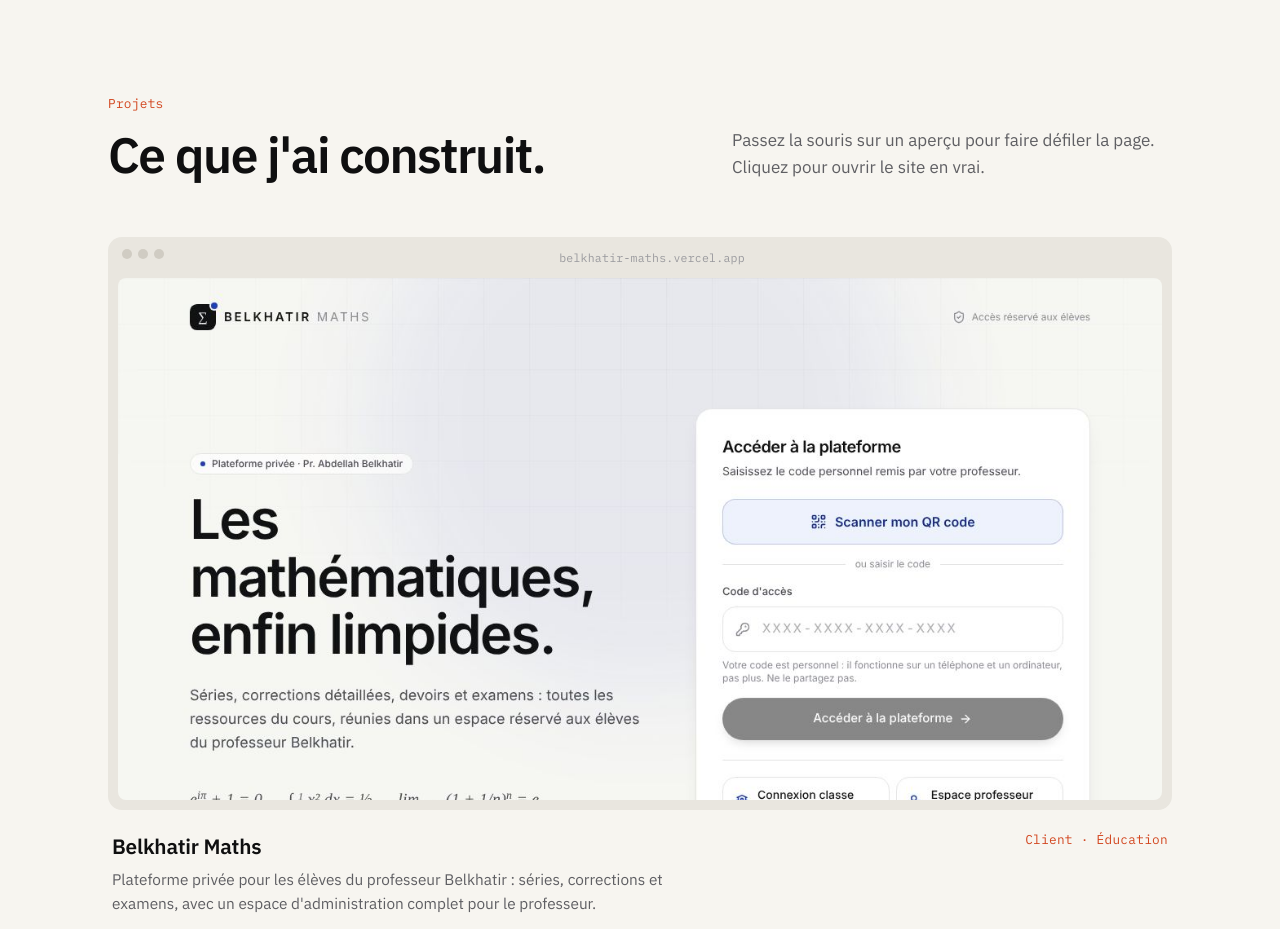
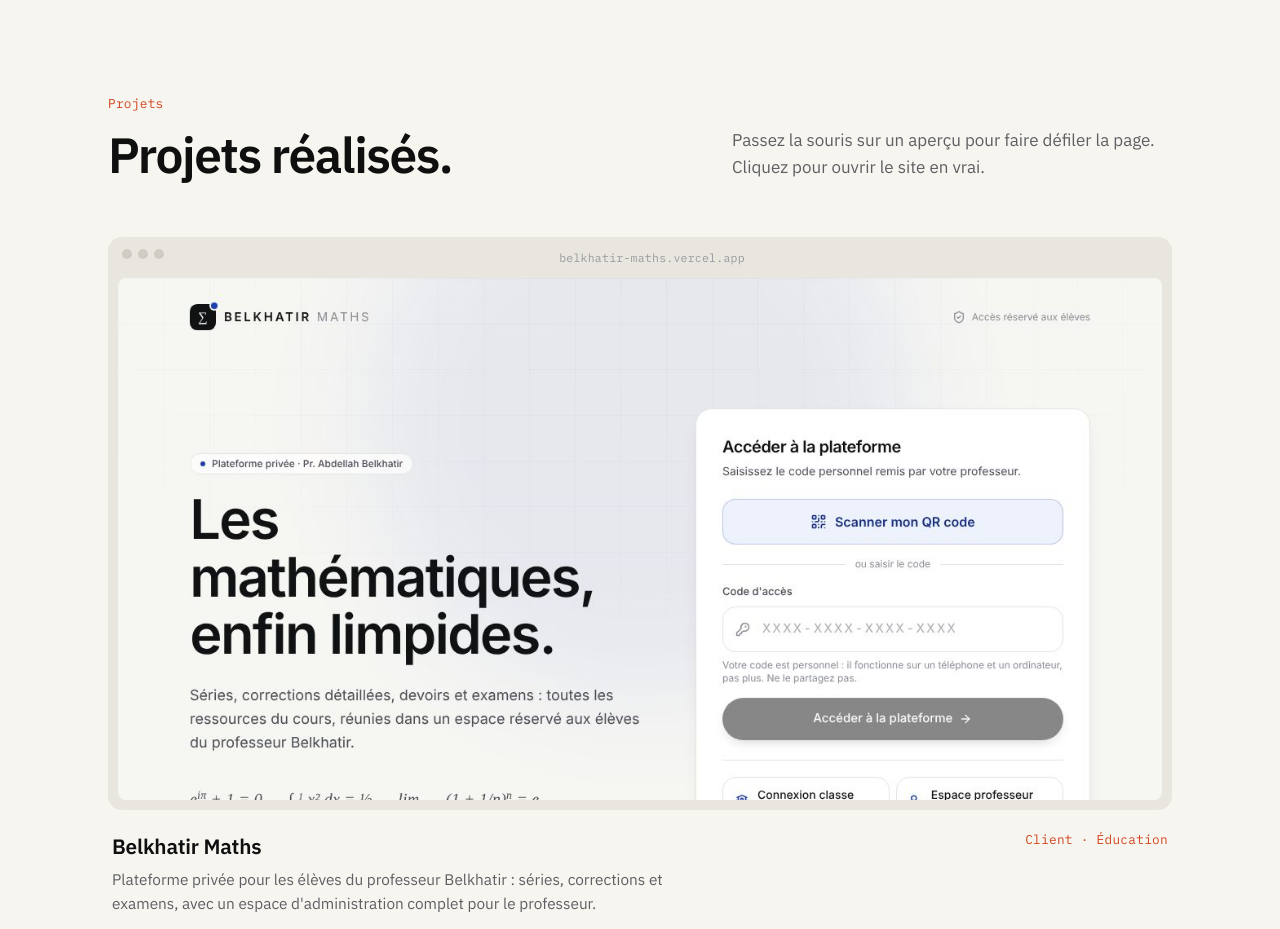
Before and after one commit to zache6000/zache6000.github.io, a plain HTML site: page index.html in a window 1280 px wide. Shown: the part 820-1749 px from the top of the page. Drawn offline with Linux system fonts and the light colour scheme.

Commit message:
Aperçu de partage

```diff
--- a/index.html
+++ b/index.html
@@ -5,9 +5,10 @@
 <meta name="viewport" content="width=device-width, initial-scale=1.0">
 <title>Nawa Studio · Sites web au Maroc</title>
 <meta name="description" content="Sites web et plateformes pour commerces, écoles et indépendants au Maroc. Prix fixes, livraison rapide, réponse en français et en darija.">
+<meta property="og:url" content="https://nawastudio.vercel.app/">
 <meta property="og:title" content="Nawa Studio · Sites web au Maroc">
 <meta property="og:description" content="Sites web et plateformes pour commerces, écoles et indépendants au Maroc.">
-<meta property="og:image" content="brand/logo-horizontal.png">
+<meta property="og:image" content="https://nawastudio.vercel.app/brand/logo-horizontal.png">
 <meta name="theme-color" content="#f7f5f0">
 <link rel="icon" type="image/svg+xml" href="brand/mark.svg">
 <link rel="apple-touch-icon" href="brand/icon-512.png">
@@ -57,7 +58,7 @@
   <section id="projets">
     <div class="wrap">
       <div class="sec-head">
-        <div class="rv"><span class="eyebrow mono">Projets</span><h2>Ce que j'ai construit.</h2></div>
+        <div class="rv"><span class="eyebrow mono">Projets</span><h2>Projets réalisés.</h2></div>
         <p class="rv" style="--d:.1s">Passez la souris sur un aperçu pour faire défiler la page. Cliquez pour ouvrir le site en vrai.</p>
       </div>
 
```
